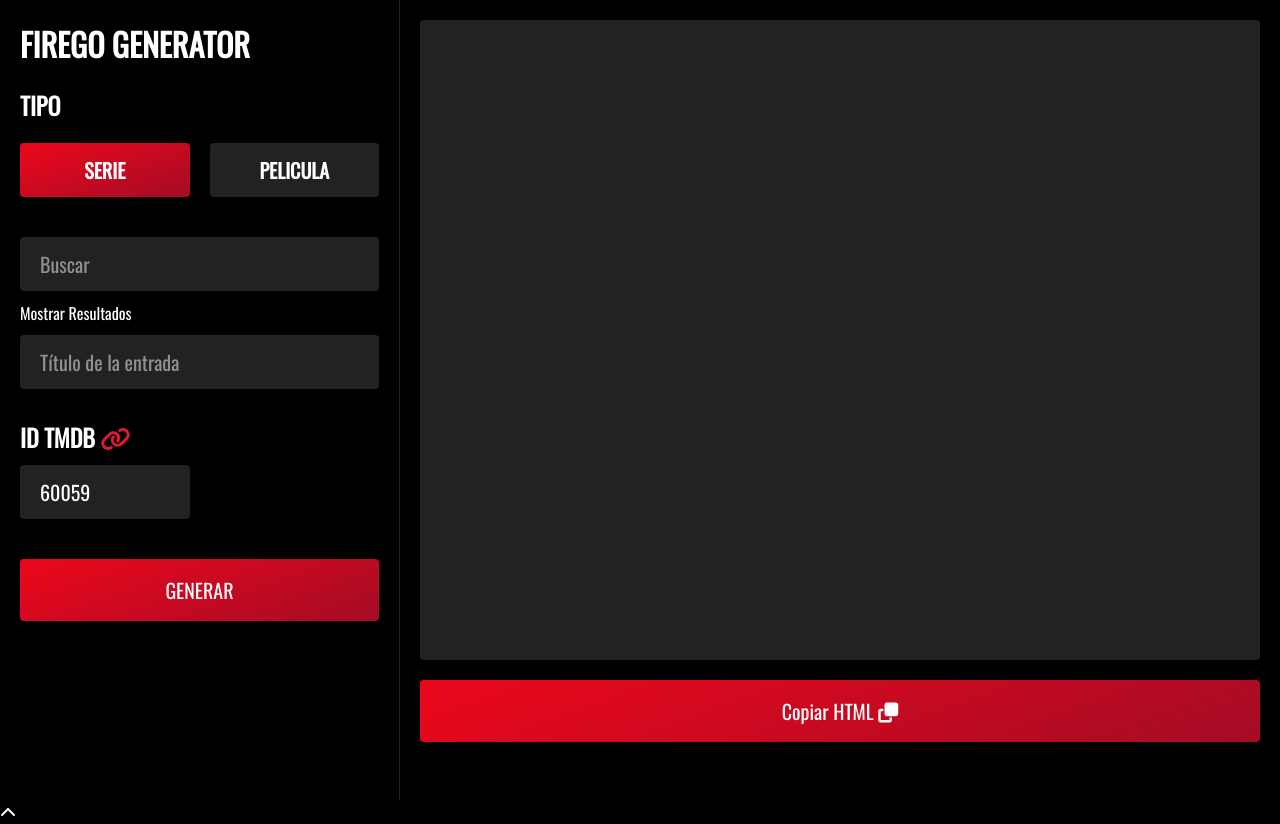
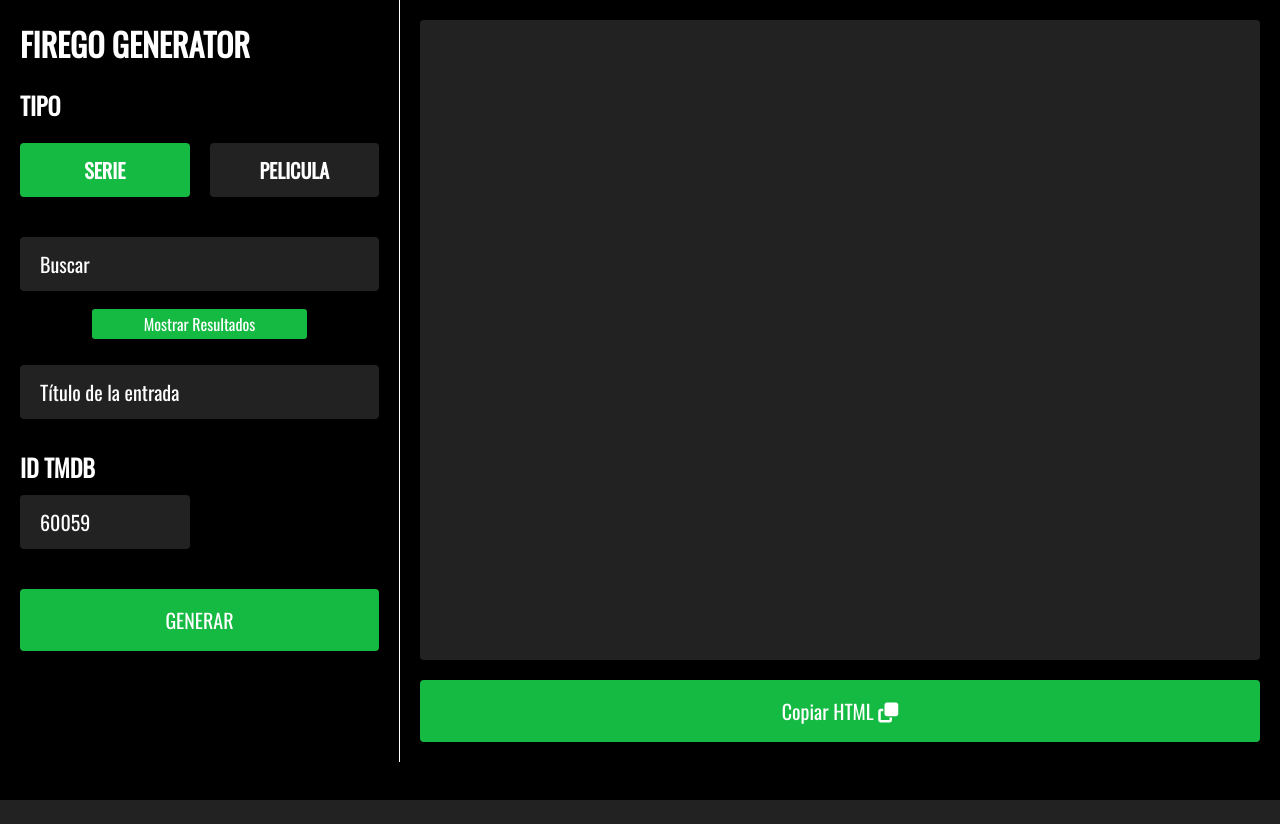
Before and after one commit to Configuracao/Generador-PeliStart, a PHP site: page /gen.html in a window 1280 px wide. After the commit the page ends 800 px from the top, so only its background shows below. Run offline with PHP 8.4, Linux system fonts and the light colour scheme; some libraries are stand-ins or nearby versions.

Commit message:
Add files via upload

```diff
--- a/generador.css
+++ b/generador.css
@@ -1,23 +1,25 @@
 @import url('https://fonts.googleapis.com/css2?family=Oswald&family=Source+Code+Pro&display=swap');
+
 * {
   list-style: none;
   margin: 0;
   padding: 0;
   box-sizing: border-box;
-  color: #fff;
+  color: var(--text);
   font-family: "Oswald", sans-serif;
 
   text-decoration: none;
 }
 
 :root {
-  --main: #f41b3b;
-  --dark1: #000;
-  --dark2: #222;
+  --main: #000000;
+  --color-1: #222;
+  --color-2: 0 65 81;
+  --text: #fff;
 }
 
 body {
-  background: #000;
+  background: var(--main);
 }
 
 .generator {
@@ -27,8 +29,8 @@ body {
 
 .get-data {
   padding: 20px;
-  border-right: #1d2021 1px solid;
-  height: 100vh;
+  border-right: #fff 1px solid;
+  /* height: 100vh; */
   overflow-y: auto;
 }
 
@@ -38,9 +40,13 @@ body {
   align-items: center;
   margin-bottom: 20px;
 }
-.get-data img {
-  width: 100px;
-  margin-right: 20px;
+
+#search-results-container .search-result-item img {
+  border-radius: .5rem .5rem 0 0;
+  width: 100%;
+  height: 225px;
+  box-shadow: 0px 0px 2px rgb(255, 255, 255, 0.75);
+  object-fit: cover;
 }
 
 .info-box {
@@ -63,7 +69,7 @@ body {
   text-align: center;
   font-size: 20px;
   font-weight: 700;
-  background: var(--dark2);
+  background: var(--color-1);
   display: block;
   padding: 12px 20px;
   border-radius: 4px;
@@ -71,7 +77,7 @@ body {
 }
 
 .tipo input[type="radio"]:checked + label {
-  background-image: linear-gradient(160deg, #ed071b 0%, #a40c26 100%);
+  background-image: linear-gradient(160deg, #15BA42 0%, #15BA42 100%);
 }
 
 input[type="text"],
@@ -85,7 +91,7 @@ textarea {
   border-radius: 4px;
   outline: none;
   font-size: 20px;
-  background: var(--dark2);
+  background: var(--color-1);
   color: #fff;
   border: none;
 }
@@ -93,15 +99,13 @@ textarea {
 input[type="number"]::placeholder,
 input[type="text"]::placeholder,
 textarea::placeholder {
-  color: #fafafa83;
+  color: #fff;
 }
 
 input[type="submit"],
 button {
   width: 100%;
-  background-color: #ed071b;
-  background-image: linear-gradient(160deg, #ed071b 0%, #a40c26 100%);
-  color: #fff;
+  background-color: #15BA42;
   padding: 16px 32px;
   text-decoration: none;
   cursor: pointer;
@@ -111,20 +115,56 @@ button {
   border-radius: 4px;
 }
 
+
+/* search result */
+#search-results {
+  background: var(--color-1);
+  margin-top: 15px;
+  border-radius: .5rem;
+  display: grid;
+  grid-template-columns: repeat(auto-fill, minmax(140px, 1fr));
+  gap: 10px;
+  max-height: 450px;
+  padding: .5rem;
+  overflow: auto;
+}
+
+#search-results .search-result-item {
+  border-radius: 5px;
+  cursor: pointer;
+}
+
+#search-results .result-info {
+  height: 100px;
+  background-color: #15BA42;
+  border-radius: 0 0 .5rem .5rem;
+  padding: 0 0.295rem;
+  margin: -5px 0 0;
+  box-shadow: 0px 0px 2px rgb(255, 255, 255, 0.75);
+}
+
+#search-results .result-title {
+  display: -webkit-box;
+  -webkit-line-clamp: 2;
+  -webkit-box-orient: vertical;
+  overflow: hidden;
+  text-overflow: ellipsis;
+}
+
 .final-js {
   padding: 20px;
-  max-height: 100vh;
+  max-height: 100%;
+  overflow: auto;
 }
 
 .html-final {
   display: block;
   height: 80vh;
-  overflow-y: scroll;
-  overflow-x: hidden;
-  background: var(--dark2);
+  overflow: auto;
+  background: var(--color-1);
   border-radius: 4px;
   padding: 1rem;
-  color: #ffffffcc;
+  color: #ffffff;
   margin-bottom: 20px;
   font-family: 'Source Code Pro', monospace;
 }
@@ -132,7 +172,7 @@ button {
 .data-preview {
   display: grid;
   grid-gap: 10px;
-  grid-template-columns: 20% 70%;
+  grid-template-columns: repeat(auto-fill, minmax(140px, 1fr));
 
   margin-top: 30px;
 }
@@ -140,6 +180,7 @@ button {
 .data-preview img {
   width: 100%;
   border-radius: 10px;
+  object-fit: cover;
 }
 
 .general-info p {
@@ -162,3 +203,89 @@ button {
 .fa-arrow-left-long {
   margin-right: 10px;
 }
+
+#scroll-to-top {
+  position: fixed;
+  bottom: 20px;
+  left: 20px;
+  cursor: pointer;
+  background-color: #15BA42;
+  /* Color de fondo */
+  color: #ffffff;
+  /* Color del Ã­cono */
+  border: none;
+  border-radius: 50%;
+  padding: 10px;
+  font-size: 20px;
+  display: none;
+}
+
+#scroll-to-top:hover {
+  background-color: #15BA42;
+  /* Cambia el color al pasar el mouse */
+}
+
+#toggle-results {
+  display: flex;
+  background-color: #15BA42;
+  padding: .2rem 1rem;
+  border-radius: .2rem;
+  cursor: pointer;
+  justify-content: center;
+  max-width: 60%;
+  margin: .5rem auto 1rem;
+}
+
+#search-results-container {
+  background-color: var(--color-1);
+  border-radius: .5rem;
+  display: none;
+  flex-flow: column wrap;
+  align-content: center;
+}
+
+#search-results-container .search-result-item span {
+  color: #fff;
+}
+
+#search-results-container .search-result-item strong {
+  color: #fff;
+}
+
+#no-results-message {
+  color: var(--text);
+  margin: 0 0 30px;
+}
+
+
+@media (max-width: 600px) {
+  body {
+    font-size: 14px;
+    /* Cambia el tamaÃ±o de fuente en pantallas mÃ¡s pequeÃ±as */
+  }
+
+  .generator {
+    display: flex;
+    flex-direction: column;
+    min-width: 300px;
+  }
+}
+
+.backdrop-item.selected {
+  border: 2px solid #15BA42;
+  /* Puedes ajustar el color segÃºn tus preferencias */
+}
+
+.selected-backdrop {
+  margin-top: 20px;
+}
+
+.selected-backdrop img {
+  max-width: 100%;
+  max-height: 400px;
+}
+
+.episodeContainer {
+  max-height: 500px;
+  overflow: auto;
+}
```
